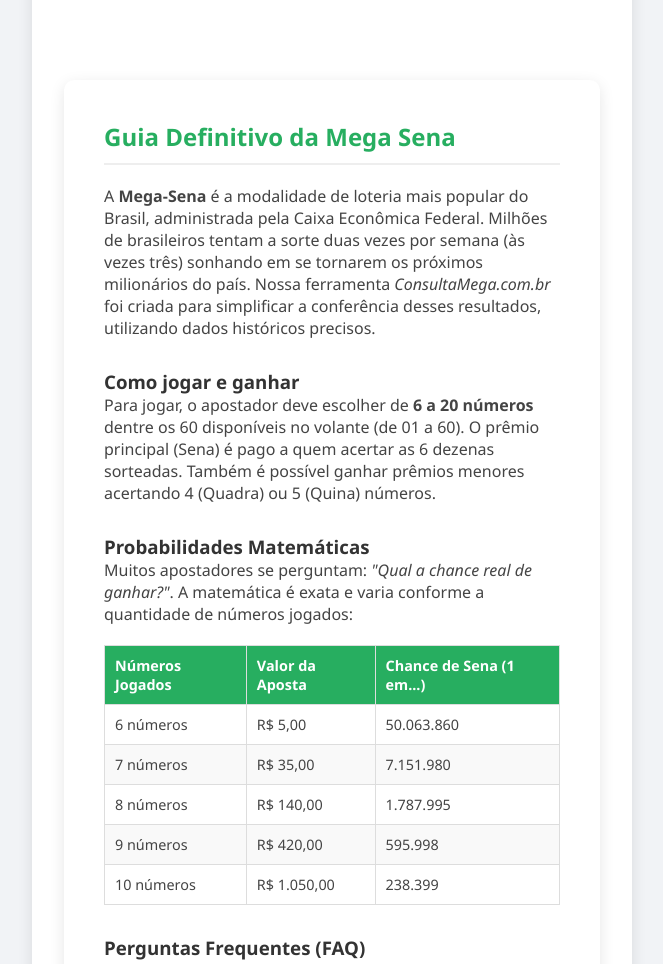
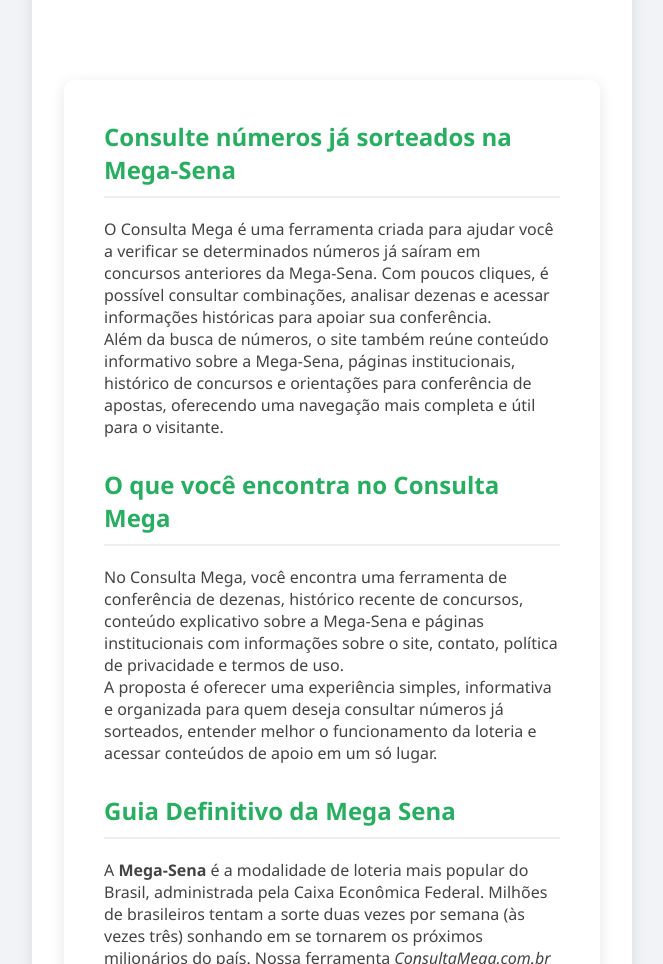
Before and after one commit to Vazzarys/app-mega-sena, a website: page index.html in a window 1280 px wide. Shown: the part 420-1384 px from the top of the page, without its empty margins (308-971 px from the left). Drawn offline with Linux system fonts and the light colour scheme.

Commit message:
Melhora conteúdo editorial da página inicial

```diff
--- a/index.html
+++ b/index.html
@@ -46,7 +46,29 @@
 </div>
 
     <div class="container" style="margin-top: 40px; text-align: left; background: #fff; padding: 40px; border-radius: 10px; box-shadow: 0 4px 15px rgba(0,0,0,0.1); color: #444;">
-
+        <section style="margin-bottom: 30px;">
+    <h2 style="color: #27ae60; border-bottom: 2px solid #eee; padding-bottom: 10px;">Consulte números já sorteados na Mega-Sena</h2>
+    <p style="margin-top: 20px;">
+        O Consulta Mega é uma ferramenta criada para ajudar você a verificar se determinados números já saíram em concursos anteriores da Mega-Sena.
+        Com poucos cliques, é possível consultar combinações, analisar dezenas e acessar informações históricas para apoiar sua conferência.
+    </p>
+    <p>
+        Além da busca de números, o site também reúne conteúdo informativo sobre a Mega-Sena, páginas institucionais, histórico de concursos
+        e orientações para conferência de apostas, oferecendo uma navegação mais completa e útil para o visitante.
+    </p>
+</section>
+<section style="margin-bottom: 30px;">
+    <h2 style="color: #27ae60; border-bottom: 2px solid #eee; padding-bottom: 10px;">O que você encontra no Consulta Mega</h2>
+    <p style="margin-top: 20px;">
+        No Consulta Mega, você encontra uma ferramenta de conferência de dezenas, histórico recente de concursos,
+        conteúdo explicativo sobre a Mega-Sena e páginas institucionais com informações sobre o site, contato,
+        política de privacidade e termos de uso.
+    </p>
+    <p>
+        A proposta é oferecer uma experiência simples, informativa e organizada para quem deseja consultar números já sorteados,
+        entender melhor o funcionamento da loteria e acessar conteúdos de apoio em um só lugar.
+    </p>
+</section>
         <h2 style="color: #27ae60; border-bottom: 2px solid #eee; padding-bottom: 10px;">Guia Definitivo da Mega Sena</h2>
         <p style="margin-top: 20px;">
             A <strong>Mega-Sena</strong> é a modalidade de loteria mais popular do Brasil, administrada pela Caixa Econômica Federal.
```
